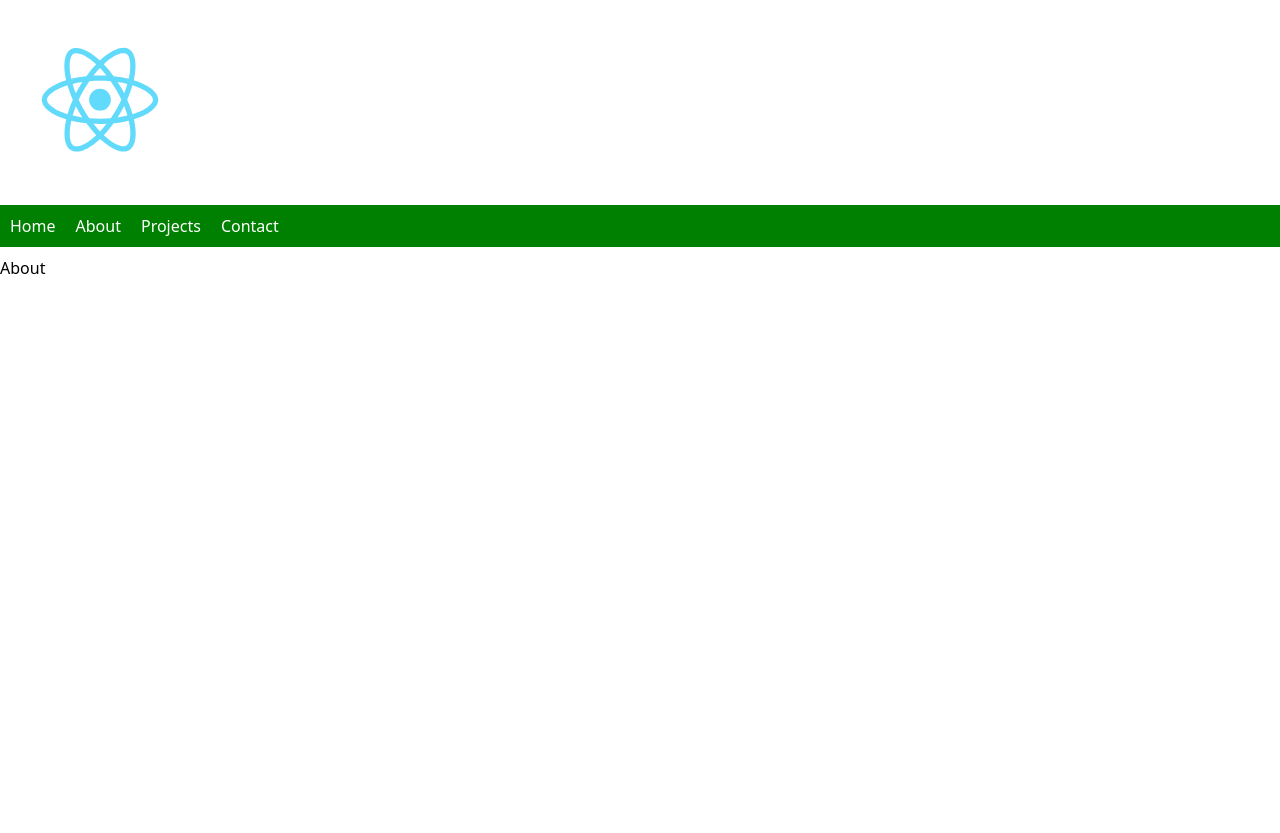
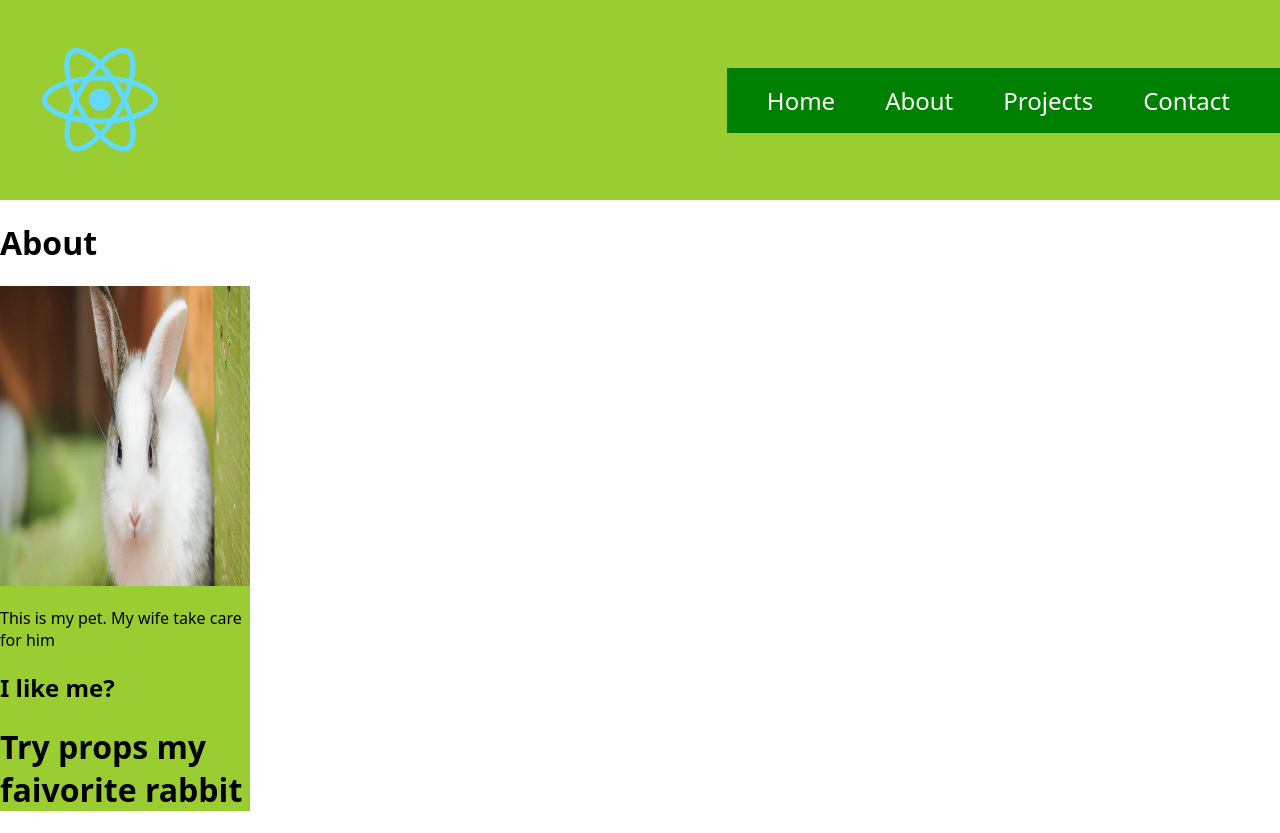
Before and after one commit to Markov654/coppy-list, a React (Create React App) app: page /about in a window 1280 px wide. Before the commit the page ends 800 px from the top, so only its background shows below. Built offline with nearby package versions, Linux system fonts and the light colour scheme.

Commit message:
prop, usestatehook style menu

```diff
--- a/src/About.js
+++ b/src/About.js
@@ -1,7 +1,21 @@
+
+import rabit from './rabbit-475261_0.webp';
+import Project from "./Projects"
+const About = () => {
+
+    return(
+    <>
+    <h1>About</h1>
+    <div className='rabbit'>
+    <img src={rabit} width={250} height={300}></img>
+    <p> This is my pet. My wife take care for him</p>
+    <Project></Project>
+    </div>
 
 
-const About = () => {
-    return <div>About</div>;
+    </>
+    );
+
 }
 
 export default About;
--- a/src/App.css
+++ b/src/App.css
@@ -1,16 +1,25 @@
-* {
-  padding: 0;
+ .container{
+  display: flex;
+  justify-content: space-between;
+  align-items: center;
+  background-color: yellowgreen;
+ }
+
+ .rabbit{
+  background-color: yellowgreen;
+  width: 250px;
+ }
+body {
+  font-family: system-ui;
   margin: 0;
 }
 
-body {
-  font-family: system-ui;
-}
+nav {
 
-nav {
-  padding: 10px;
-  margin-bottom: 10px;
   background: green;
+
+
+
 }
 
 ul {
@@ -19,12 +28,13 @@ ul {
 
 li {
   display: inline;
-  margin-right: 20px;
+  margin-right: 50px;
 }
 
 a {
   text-decoration: none;
   color: white;
+  font-size: 1.5em;
 }
 
 a:hover {
--- a/src/Home.js
+++ b/src/Home.js
@@ -1,5 +1,15 @@
+import { useState } from "react";
+import ReactDOM from 'react-dom/client'
 const Home = () => {
-    return <div>Home</div>;
+
+    const [color,setColor] = useState('red');
+
+    return <div>
+       <h1>My favorite color is {color}</h1>
+       <button type="button" onClick={() => setColor('blue')}>Blue</button>
+
+    </div>;
 }
 
 export default Home;
+// state and update state with react hook
--- a/src/NavBar.js
+++ b/src/NavBar.js
@@ -3,7 +3,7 @@ import logo from "./logo.svg"
 
 const Navbar = () => {
     return (
-        <>
+        <div className='container'>
         <img src={logo} width={200} height={200} />
         <nav>
             <ul>
@@ -13,7 +13,7 @@ const Navbar = () => {
                 <li><Link to="/contact">Contact</Link></li>
             </ul>
         </nav>
-        </>
+        </div>
     );
 }
 
--- a/src/Projects.js
+++ b/src/Projects.js
@@ -1,5 +1,23 @@
-const Projects = () => {
-    return <div>Projects</div>;
+import React from "react";
+
+
+function Projects(props) {
+
+   return <div>
+
+       <h1> Try props {props.brand} </h1>
+
+
+    </div>;
 }
 
-export default Projects;
+function SeeRabbit(){
+   return(
+    <>
+    <h2> I like me?</h2>
+    <Projects brand = 'my faivorite rabbit'/>
+    </>
+   );
+}
+
+export default SeeRabbit;
```
Also changed, not shown: src/rabbit-475261_0.webp (added).
